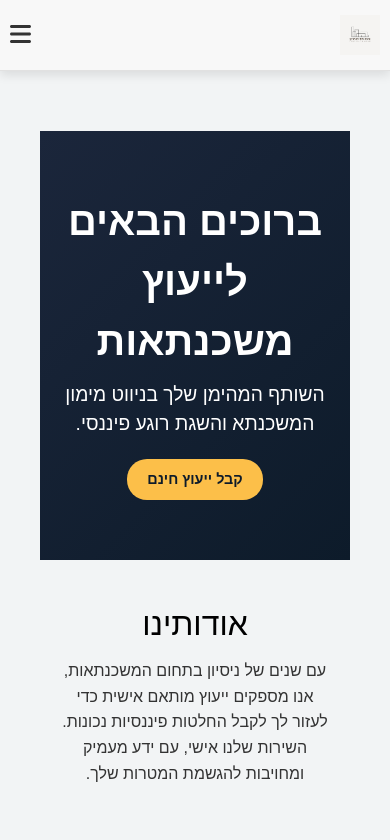
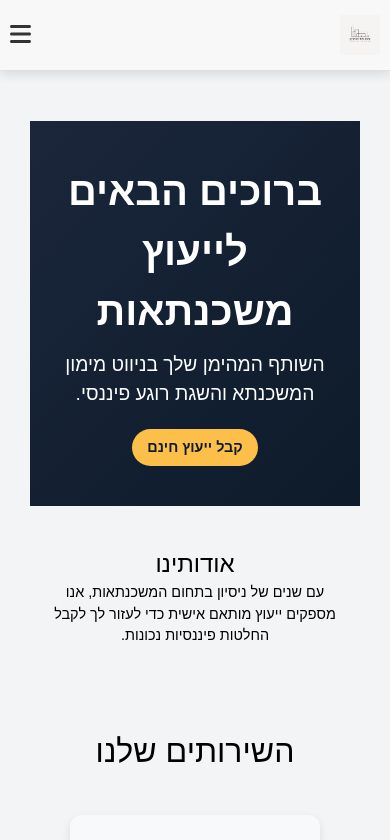
Before and after one commit to aviadazriel/special-web, a React (Create React App) app: page / in a window 390 px wide. Shown: the top 840 px of the page. Built offline with nearby package versions, Linux system fonts and the light colour scheme.

Commit message:
home mobile

```diff
--- a/src/pages/Home.js
+++ b/src/pages/Home.js
@@ -4,8 +4,8 @@ import { useNavigate } from 'react-router-dom';
 import { FontAwesomeIcon } from '@fortawesome/react-fontawesome';
 import { faGoogle, faWhatsapp, faFacebook } from '@fortawesome/free-brands-svg-icons';
 import { faChevronLeft, faChevronRight, faPhone, faEnvelope } from '@fortawesome/free-solid-svg-icons';
-import ServiceList from '../components/ServiceList'; // Import the new ServiceList component
-import BankCarousel from '../components/BankCarousel'; // Import the BankCarousel component
+import ServiceList from '../components/ServiceList';
+import BankCarousel from '../components/BankCarousel';
 
 import articles from '../data/articlesData';
 import services from '../data/servicesData';
@@ -36,38 +36,10 @@ const Home = () => {
   const [currentIndex, setCurrentIndex] = useState(0);
   const navigate = useNavigate();
 
-  const handleServiceClick = (serviceId) => {
-    navigate(`/services/${serviceId}`);
-  };
-
-  const handleArticleClick = (id) => {
-    navigate(`/article/${id}`);
-  };
-
-  const handleViewAllArticlesClick = () => {
-    navigate('/articles');
-  };
-
-  const visibleArticles = articles.slice(currentIndex, currentIndex + 3);
-
-  const handleNext = () => {
-    setCurrentIndex((prevIndex) =>
-      prevIndex + 3 < articles.length ? prevIndex + 1 : 0
-    );
-  };
-
-  const handlePrev = () => {
-    setCurrentIndex((prevIndex) =>
-      prevIndex > 0 ? prevIndex - 1 : articles.length - 3
-    );
-  };
-
-  const handleConsultationClick = () => {
-    navigate('/contact');
-  };
-
-
-
+  const handleServiceClick = (serviceId) => navigate(`/services/${serviceId}`);
+  const handleArticleClick = (id) => navigate(`/article/${id}`);
+  const handleViewAllArticlesClick = () => navigate('/articles');
+  const handleConsultationClick = () => navigate('/contact');
 
   useEffect(() => {
     const interval = setInterval(() => {
@@ -83,10 +55,18 @@ const Home = () => {
   }, []);
 
   const currentTestimonial = testimonials[currentTestimonialIndex];
+  const visibleArticles = articles.slice(currentIndex, currentIndex + 3);
+
+  const handleNext = () => setCurrentIndex((prevIndex) =>
+    prevIndex + 3 < articles.length ? prevIndex + 1 : 0
+  );
+
+  const handlePrev = () => setCurrentIndex((prevIndex) =>
+    prevIndex > 0 ? prevIndex - 1 : articles.length - 3
+  );
 
   return (
     <HomeContainer>
-      {/* Hero Section */}
       <HeroSection>
         <HeroText>
           <h1>ברוכים הבאים לייעוץ משכנתאות</h1>
@@ -95,23 +75,16 @@ const Home = () => {
         </HeroText>
       </HeroSection>
 
-      {/* About Us Section */}
       <AboutSection>
         <h2>אודותינו</h2>
-        <p>
-          עם שנים של ניסיון בתחום המשכנתאות, אנו מספקים ייעוץ מותאם אישית
-          כדי לעזור לך לקבל החלטות פיננסיות נכונות. השירות שלנו אישי,
-          עם ידע מעמיק ומחויבות להגשמת המטרות שלך.
-        </p>
+        <p>עם שנים של ניסיון בתחום המשכנתאות, אנו מספקים ייעוץ מותאם אישית כדי לעזור לך לקבל החלטות פיננסיות נכונות.</p>
       </AboutSection>
 
-      {/* Services Section */}
       <ServicesSection>
         <h2>השירותים שלנו</h2>
         <ServiceList services={services} onCardClick={handleServiceClick} />
       </ServicesSection>
 
-      {/* Testimonials Section */}
       <TestimonialsSection>
         <h2>מה הלקוחות שלנו אומרים</h2>
         <TestimonialCard fadeTransition={fadeTransition}>
@@ -124,14 +97,10 @@ const Home = () => {
         </TestimonialCard>
       </TestimonialsSection>
 
-      {/* Articles Section */}
       <ArticlesSection>
         <h2>מאמרים אחרונים</h2>
         <ArticleCarousel>
-        <Arrow onClick={handleNext}>
-            <FontAwesomeIcon icon={faChevronRight} />
-          </Arrow>
-
+          <Arrow onClick={handleNext}><FontAwesomeIcon icon={faChevronRight} /></Arrow>
           <ArticleGrid>
             {visibleArticles.map((article) => (
               <ArticleCard key={article.id} onClick={() => handleArticleClick(article.id)}>
@@ -141,43 +110,126 @@ const Home = () => {
               </ArticleCard>
             ))}
           </ArticleGrid>
-
-          <Arrow onClick={handlePrev}>
-            <FontAwesomeIcon icon={faChevronLeft} />
-          </Arrow>
+          <Arrow onClick={handlePrev}><FontAwesomeIcon icon={faChevronLeft} /></Arrow>
         </ArticleCarousel>
         <ViewAllLink onClick={handleViewAllArticlesClick}>צפה בכל המאמרים</ViewAllLink>
       </ArticlesSection>
+
       <AssociationLogo src="https://hfca.org.il/wp-content/uploads/2021/12/logob@4x-8.png" alt="Association Logo" />
 
       <CarouselSection>
         <h3>גופי מימון</h3>
         <BankCarousel />
       </CarouselSection>
+
       <CTASection>
         <h2>מוכן לקחת שליטה על המשכנתא שלך?</h2>
         <CTAButton onClick={handleConsultationClick}>קבע פגישה לייעוץ חינם</CTAButton>
-
         <IconsContainer>
-          <IconLink href="tel:+972508857282" color="#4CAF50">
-            <FontAwesomeIcon icon={faPhone} />
-          </IconLink>
-          <IconLink href="mailto:contact@premiumconsult.com" color="#DB4437">
-            <FontAwesomeIcon icon={faEnvelope} />
-          </IconLink>
-          <IconLink href="https://wa.me/972508857282" target="_blank" rel="noopener noreferrer" color="#4CAF50">
-            <FontAwesomeIcon icon={faWhatsapp} />
-          </IconLink>
-          <IconLink href="https://facebook.com" target="_blank" rel="noopener noreferrer" color="#3b5998">
-            <FontAwesomeIcon icon={faFacebook} />
-          </IconLink>
+          <IconLink href="tel:+972508857282" color="#4CAF50"><FontAwesomeIcon icon={faPhone} /></IconLink>
+          <IconLink href="mailto:contact@premiumconsult.com" color="#DB4437"><FontAwesomeIcon icon={faEnvelope} /></IconLink>
+          <IconLink href="https://wa.me/972508857282" target="_blank" rel="noopener noreferrer" color="#4CAF50"><FontAwesomeIcon icon={faWhatsapp} /></IconLink>
+          <IconLink href="https://facebook.com" target="_blank" rel="noopener noreferrer" color="#3b5998"><FontAwesomeIcon icon={faFacebook} /></IconLink>
         </IconsContainer>
       </CTASection>
-
-
     </HomeContainer>
   );
 };
+
+
+// Styled Components
+const HomeContainer = styled.div`
+  display: flex;
+  flex-direction: column;
+  align-items: center;
+  padding: 20px;
+
+  @media (max-width: 768px) {
+    padding: 10px;
+  }
+`;
+
+const HeroSection = styled.section`
+  background: linear-gradient(135deg, #1b263b, #0d1b2a);
+  color: white;
+  width: 100%;
+  padding: 40px 20px;
+  text-align: center;
+
+  h1 {
+    font-size: 2rem;
+
+    @media (max-width: 768px) {
+      font-size: 1.5rem;
+    }
+  }
+
+  p {
+    font-size: 1rem;
+
+    @media (max-width: 768px) {
+      font-size: 0.9rem;
+    }
+  }
+`;
+
+const HeroButton = styled.button`
+  background-color: #fcbf49;
+  color: #0d1b2a;
+  padding: 10px 20px;
+  border: none;
+  border-radius: 20px;
+  font-weight: bold;
+  cursor: pointer;
+  margin-top: 20px;
+  transition: background-color 0.3s;
+
+  &:hover {
+    background-color: #f0a500;
+  }
+
+  @media (max-width: 768px) {
+    padding: 8px 15px;
+    font-size: 0.9rem;
+  }
+`;
+
+const AboutSection = styled.section`
+  text-align: center;
+  max-width: 800px;
+  padding: 40px 20px;
+
+  h2 {
+    font-size: 1.8rem;
+
+    @media (max-width: 768px) {
+      font-size: 1.5rem;
+    }
+  }
+
+  p {
+    font-size: 1rem;
+
+    @media (max-width: 768px) {
+      font-size: 0.9rem;
+    }
+  }
+`;
+
+
+
+
+
+
+
+
+
+
+
+
+
+
+
 
 const CarouselSection = styled.section`
   width: 100%;
@@ -196,12 +248,7 @@ const AssociationLogo = styled.img`
   margin-top: 15px;
   margin-bottom: 20px;
 `;
-const HomeContainer = styled.div`
-  display: flex;
-  flex-direction: column;
-  align-items: center;
-  padding: 20px;
-`;
+
   const TestimonialsSection = styled.section`
   max-width: 800px;
   padding: 40px 20px;
@@ -259,16 +306,7 @@ const Source = styled.span`
   color: #888;
 `;
 
-const HeroSection = styled.section`
-  background: linear-gradient(135deg, #1b263b, #0d1b2a);
-  color: white;
-  width: 100%;
-  padding: 60px 20px;
-  display: flex;
-  justify-content: center;
-  align-items: center;
-  text-align: center;
-`;
+
 
 const HeroText = styled.div`
   max-width: 800px;
@@ -284,38 +322,8 @@ const HeroText = styled.div`
   }
 `;
 
-const HeroButton = styled.button`
-  background-color: #fcbf49;
-  color: #0d1b2a;
-  padding: 10px 20px;
-  border: none;
-  border-radius: 20px;
-  font-weight: bold;
-  cursor: pointer;
-  margin-top: 20px;
-  transition: background-color 0.3s;
 
-  &:hover {
-    background-color: #f0a500;
-  }
-`;
 
-const AboutSection = styled.section`
-  max-width: 800px;
-  padding: 40px 20px;
-  text-align: center;
-
-  h2 {
-    font-size: 2rem;
-    margin-bottom: 10px;
-  }
-
-  p {
-    font-size: 1rem;
-    color: #333;
-    line-height: 1.6;
-  }
-`;
 
 const ServicesSection = styled.section`
   width: 100%;
```
